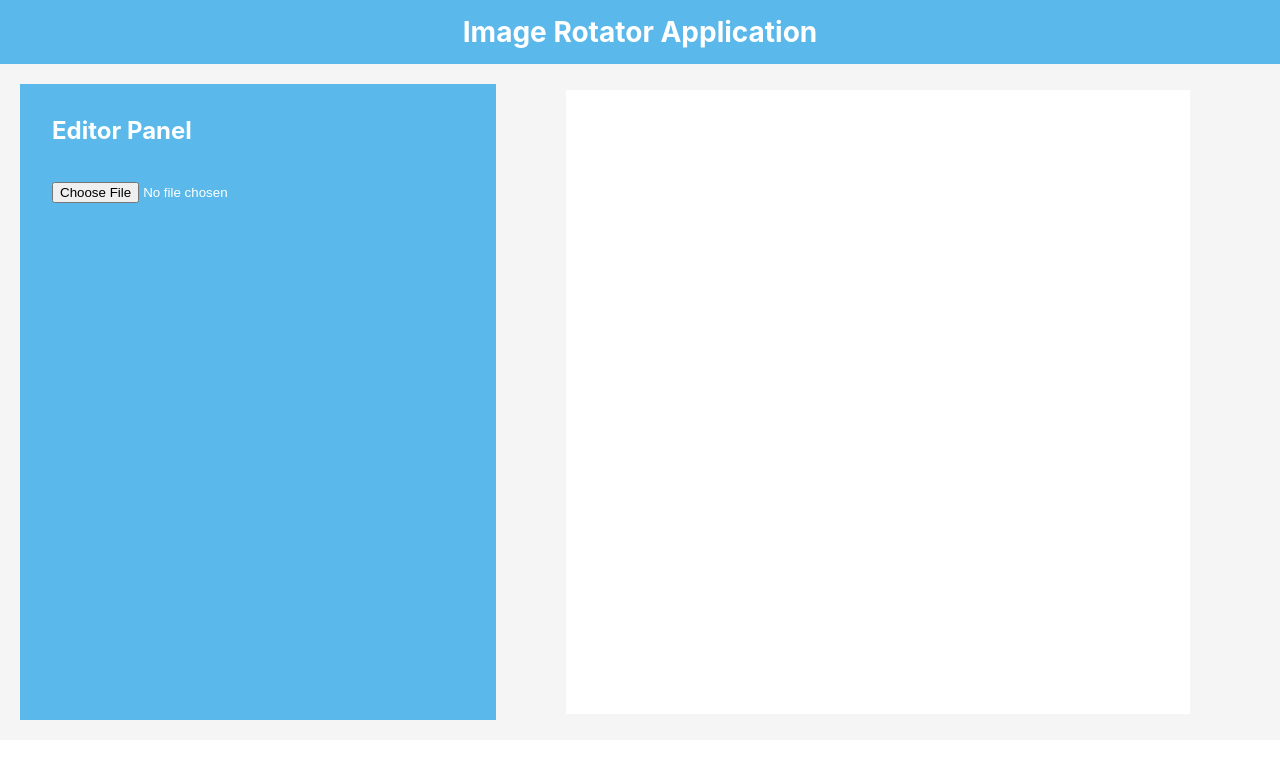
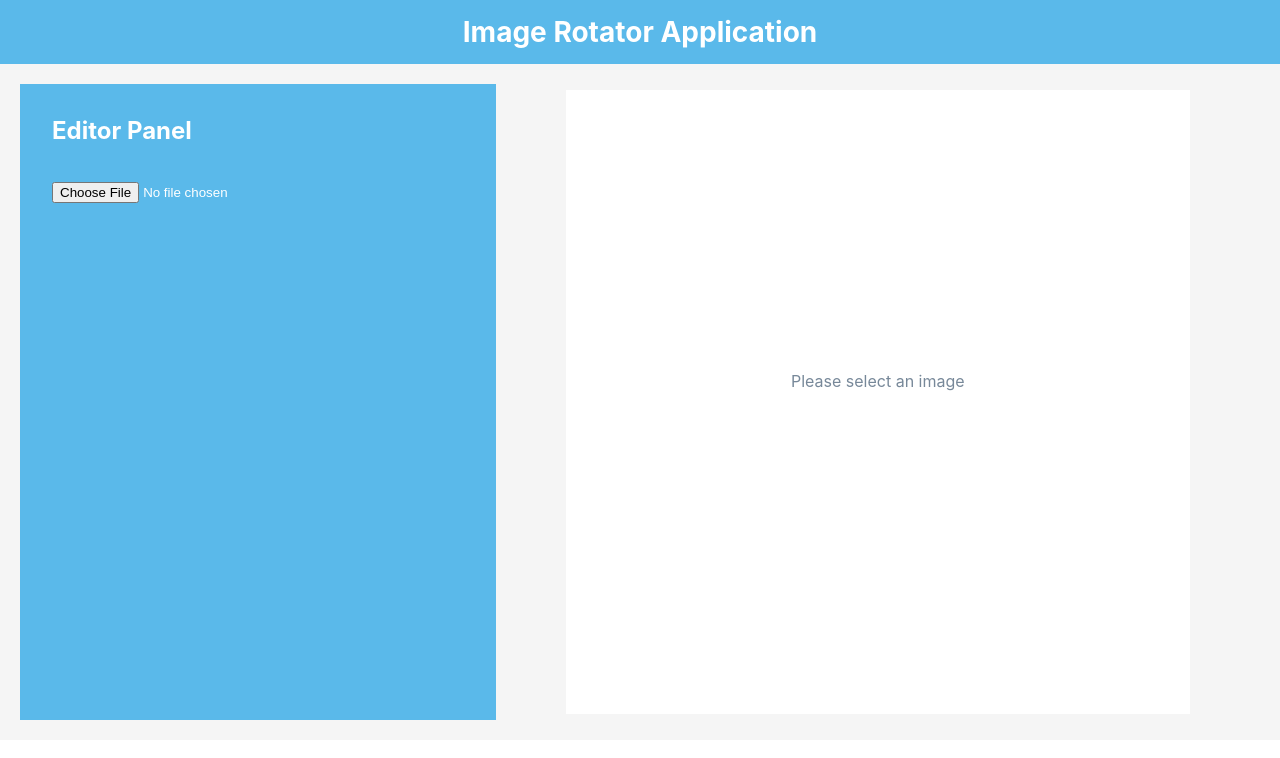
Before and after one commit to ankitb7/image-rotator-app, a React (Create React App) app: page / in a window 1280 px wide. Shown: the top 758 px of the page. Built offline with nearby package versions, Linux system fonts and the light colour scheme.

Commit message:
Fixed a bug

```diff
--- a/src/ImageEditor/ImageFrame/ImageFrame.css
+++ b/src/ImageEditor/ImageFrame/ImageFrame.css
@@ -15,4 +15,5 @@ img {
 .placeholder-text {
     position: relative;
     top: 45%;
+    color: lightslategrey;
 }
```
